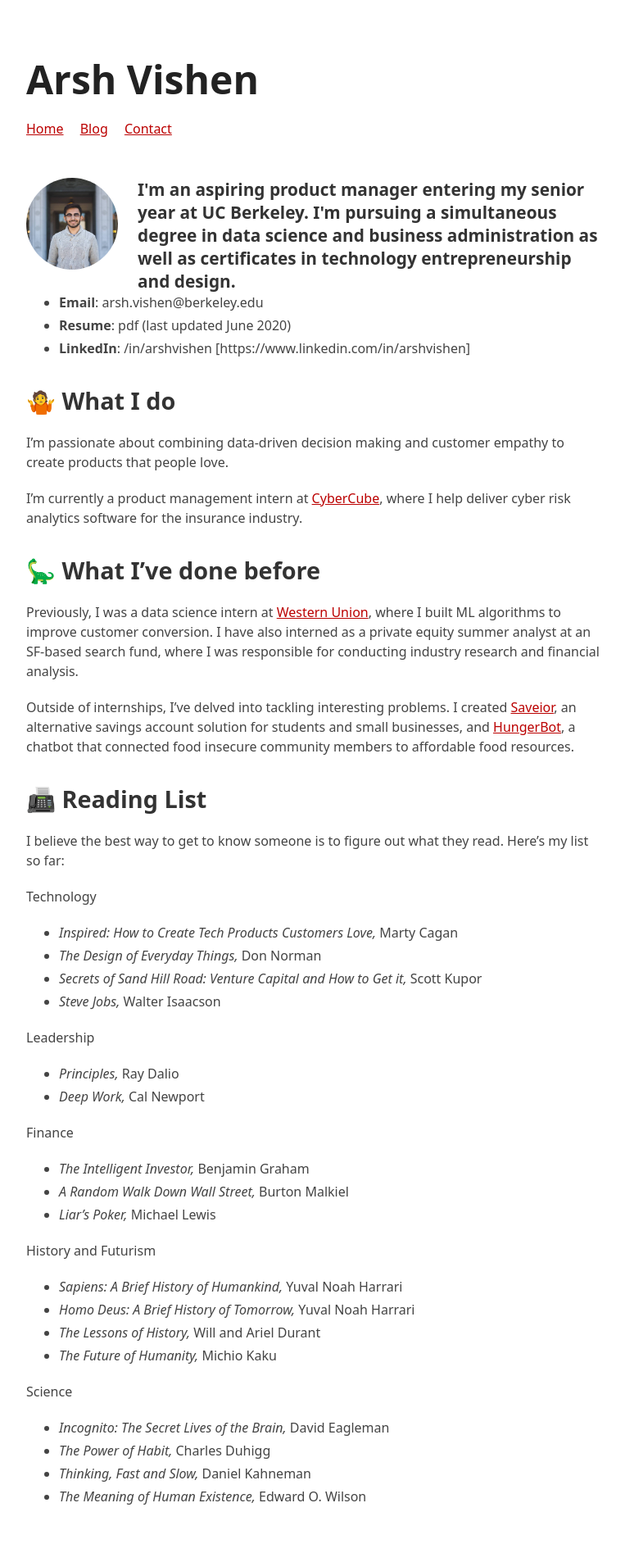
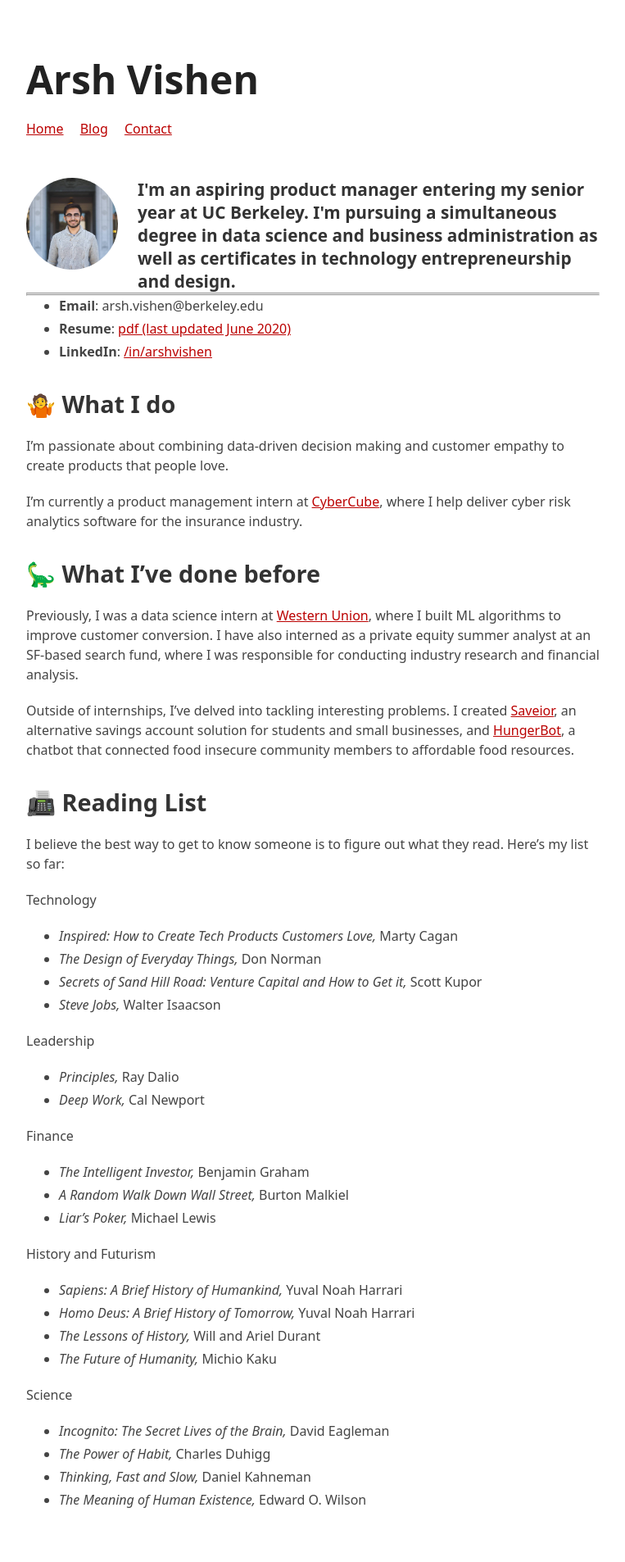
Before and after one commit to arsh-vishen/arsh-vishen.github.io, a Jekyll site: the page built from index.md, in a window 1280 px wide. Shown: the whole page at 82% size, without its empty margins (258-1021 px from the left). Built offline with Jekyll 4.4.1, drawn with Linux system fonts in a browser that asks for light colours; our own code applies the rules of GitHub Pages for plain Markdown files; part of the change alters nothing that is shown.

Commit message:
Update index.md

```diff
--- a/index.md
+++ b/index.md
@@ -1,14 +1,9 @@
+
 ---
 ---
-
-
-
-
 - **Email**: arsh.vishen@berkeley.edu
-- **Resume**: pdf (last updated June 2020)
-- **LinkedIn**: /in/arshvishen [https://www.linkedin.com/in/arshvishen]
-
-
+- **Resume**: [pdf (last updated June 2020)](resume.pdf)
+- **LinkedIn**: [/in/arshvishen](http://linkedin.com/in/arshvishen)
 
 ## 🤷 What I do
 
```
